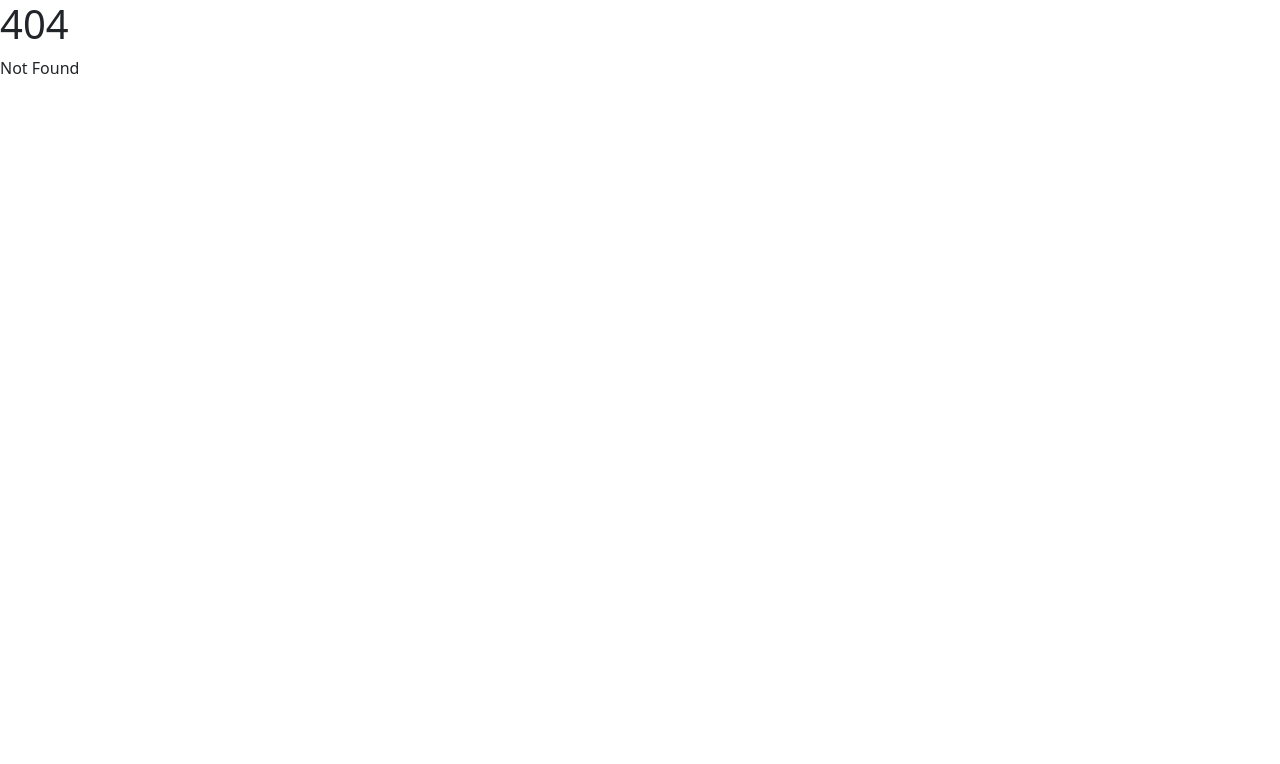
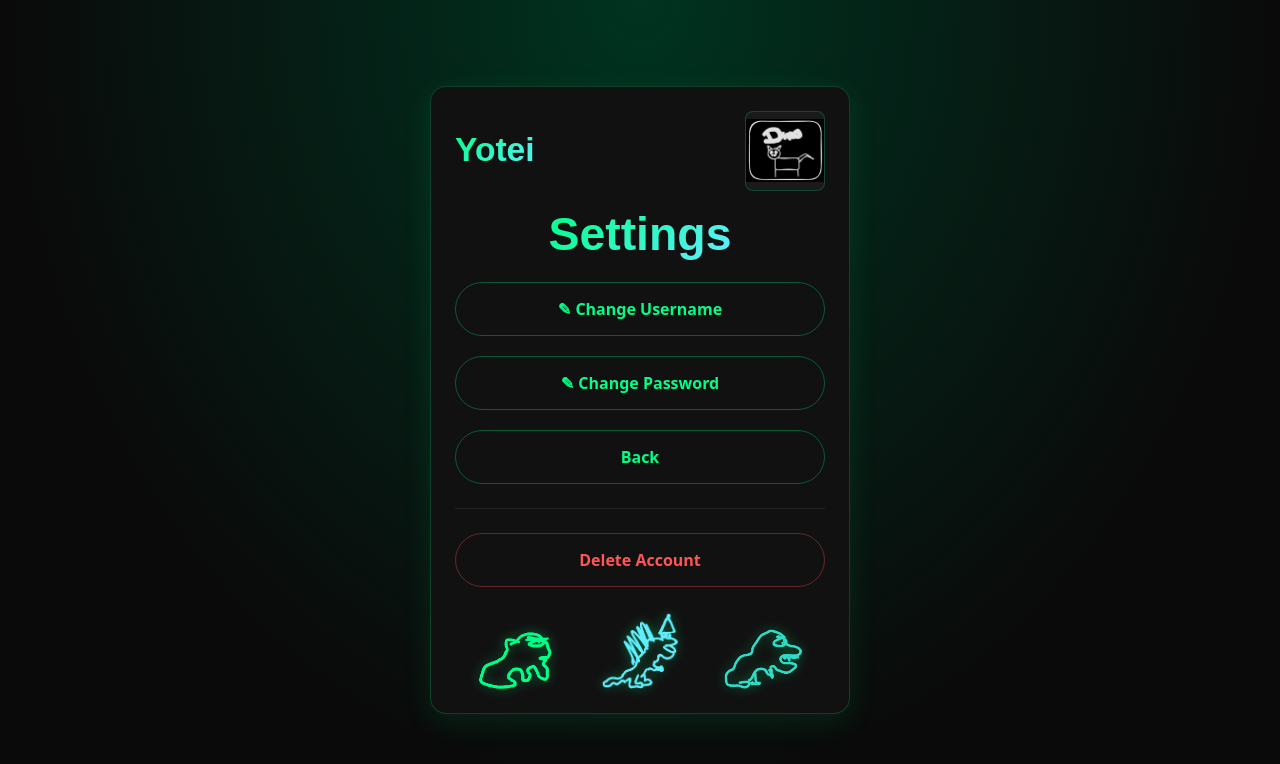
Before and after one commit to moonshadow2/Yotei, a SvelteKit app in the folder Yotei/: page /settings in a window 1280 px wide. Before the commit this address had no page. Shown: the top 764 px of the page. Built offline with nearby package versions, Linux system fonts and the light colour scheme.

Commit message:
Create +page.svelte

```diff
--- /dev/null
+++ b/Yotei/src/routes/settings/+page.svelte
@@ -0,0 +1,219 @@
+<script>
+  import '$lib/styles/login.css';
+  import '$lib/styles/app.css';
+  import { goto } from '$app/navigation';
+  import { user, editUser, deleteUser } from '$lib/components/user.js';
+  import logo from '$lib/assets/cursed.png';
+  import dino1 from '$lib/assets/dino1_colored.png';
+  import dino2 from '$lib/assets/dino2_colored.png';
+  import dino3 from '$lib/assets/dino3_colored.png';
+
+  let newUsername = $state('');
+  let newPassword = $state('');
+  let confirmPassword = $state('');
+  let error = $state('');
+  let success = $state('');
+  let showUsernameField = $state(false);
+  let showPasswordFields = $state(false);
+
+  function toggleUsername() {
+    showUsernameField = !showUsernameField;
+    if (!showUsernameField) newUsername = '';
+    error = ''; success = '';
+  }
+
+  function togglePassword() {
+    showPasswordFields = !showPasswordFields;
+    if (!showPasswordFields) { newPassword = ''; confirmPassword = ''; }
+    error = ''; success = '';
+  }
+
+  function handleEdit() {
+    error = '';
+    success = '';
+
+    if (!newUsername.trim() && !newPassword.trim()) {
+      error = 'Enter a new username or password to update.';
+      return;
+    }
+
+    if (newPassword && newPassword.length < 6) {
+      error = 'Password must be at least 6 characters.';
+      return;
+    }
+
+    if (newPassword && newPassword !== confirmPassword) {
+      error = 'Passwords do not match.';
+      return;
+    }
+
+    const changes = {};
+    if (newUsername.trim()) changes.username = newUsername.trim();
+    if (newPassword.trim()) changes.password = newPassword.trim();
+
+    editUser(changes);
+    success = 'Account updated successfully.';
+    newUsername = '';
+    newPassword = '';
+    confirmPassword = '';
+  }
+
+  function handleDelete() {
+    deleteUser();
+    goto('/');
+  }
+</script>
+
+<div class="page">
+  <div class="card">
+
+    <!-- Top bar -->
+    <div class="topbar">
+      <span class="site-name">Yotei</span>
+      <div class="logo-box">
+        <img src={logo} alt="Logo" />
+      </div>
+    </div>
+
+    <!-- Settings form -->
+    <div class="form">
+      <h1>Settings</h1>
+
+      <!-- Change Username -->
+      <button class="secondary" onclick={toggleUsername}>
+        {showUsernameField ? '✕ Cancel' : '✎ Change Username'}
+      </button>
+      {#if showUsernameField}
+        <div class="expand">
+          <input
+            type="text"
+            placeholder="New Username"
+            bind:value={newUsername}
+            autocomplete="username"
+          />
+          <button onclick={handleEdit}>Save Username</button>
+        </div>
+      {/if}
+
+      <!-- Change Password -->
+      <button class="secondary" onclick={togglePassword}>
+        {showPasswordFields ? '✕ Cancel' : '✎ Change Password'}
+      </button>
+      {#if showPasswordFields}
+        <div class="expand">
+          <input
+            type="password"
+            placeholder="New Password (min. 6 characters)"
+            bind:value={newPassword}
+            autocomplete="new-password"
+          />
+          <input
+            type="password"
+            placeholder="Confirm New Password"
+            bind:value={confirmPassword}
+            autocomplete="new-password"
+          />
+          <button onclick={handleEdit}>Save Password</button>
+        </div>
+      {/if}
+
+      {#if error}
+        <p class="error-msg">⚠ {error}</p>
+      {/if}
+
+      {#if success}
+        <p class="success-msg">✓ {success}</p>
+      {/if}
+
+      <button class="secondary" onclick={() => goto('/login')}>
+        Back
+      </button>
+
+      <div class="divider"></div>
+
+      <button class="danger" onclick={handleDelete}>
+        Delete Account
+      </button>
+    </div>
+
+    <!-- Dinos -->
+    <div class="dinos">
+      <img src={dino1} alt="dinosaur" />
+      <img src={dino2} alt="dinosaur" />
+      <img src={dino3} alt="dinosaur" />
+    </div>
+
+  </div>
+</div>
+
+<style>
+  .error-msg {
+    width: 100%;
+    box-sizing: border-box;
+    margin: 0;
+    font-size: 13px;
+    color: #ff5555;
+    background: rgba(255, 85, 85, 0.08);
+    border: 1px solid rgba(255, 85, 85, 0.2);
+    border-radius: 8px;
+    padding: 10px 14px;
+  }
+
+  .success-msg {
+    width: 100%;
+    box-sizing: border-box;
+    margin: 0;
+    font-size: 13px;
+    color: #00ff87;
+    background: rgba(0, 255, 135, 0.06);
+    border: 1px solid rgba(0, 255, 135, 0.2);
+    border-radius: 8px;
+    padding: 10px 14px;
+  }
+
+  button.secondary {
+    background: transparent;
+    border: 1.5px solid rgba(0, 255, 135, 0.3);
+    color: #00ff87;
+    box-shadow: none;
+  }
+
+  button.secondary:hover {
+    background: rgba(0, 255, 135, 0.06);
+    border-color: rgba(0, 255, 135, 0.6);
+    box-shadow: none;
+  }
+
+  .divider {
+    width: 100%;
+    height: 1px;
+    background: rgba(255, 255, 255, 0.07);
+    margin: 4px 0;
+  }
+
+  button.danger {
+    background: transparent;
+    border: 1.5px solid rgba(255, 85, 85, 0.35);
+    color: #ff5555;
+    box-shadow: none;
+  }
+
+  .expand {
+    width: 100%;
+    display: flex;
+    flex-direction: column;
+    gap: 10px;
+    animation: slideDown 0.2s ease;
+  }
+
+  @keyframes slideDown {
+    from { opacity: 0; transform: translateY(-6px); }
+    to   { opacity: 1; transform: translateY(0); }
+  }
+
+  button.danger:hover {
+    background: rgba(255, 85, 85, 0.08);
+    border-color: rgba(255, 85, 85, 0.7);
+    box-shadow: 0 8px 24px rgba(255, 85, 85, 0.2);
+  }
+</style>
```
